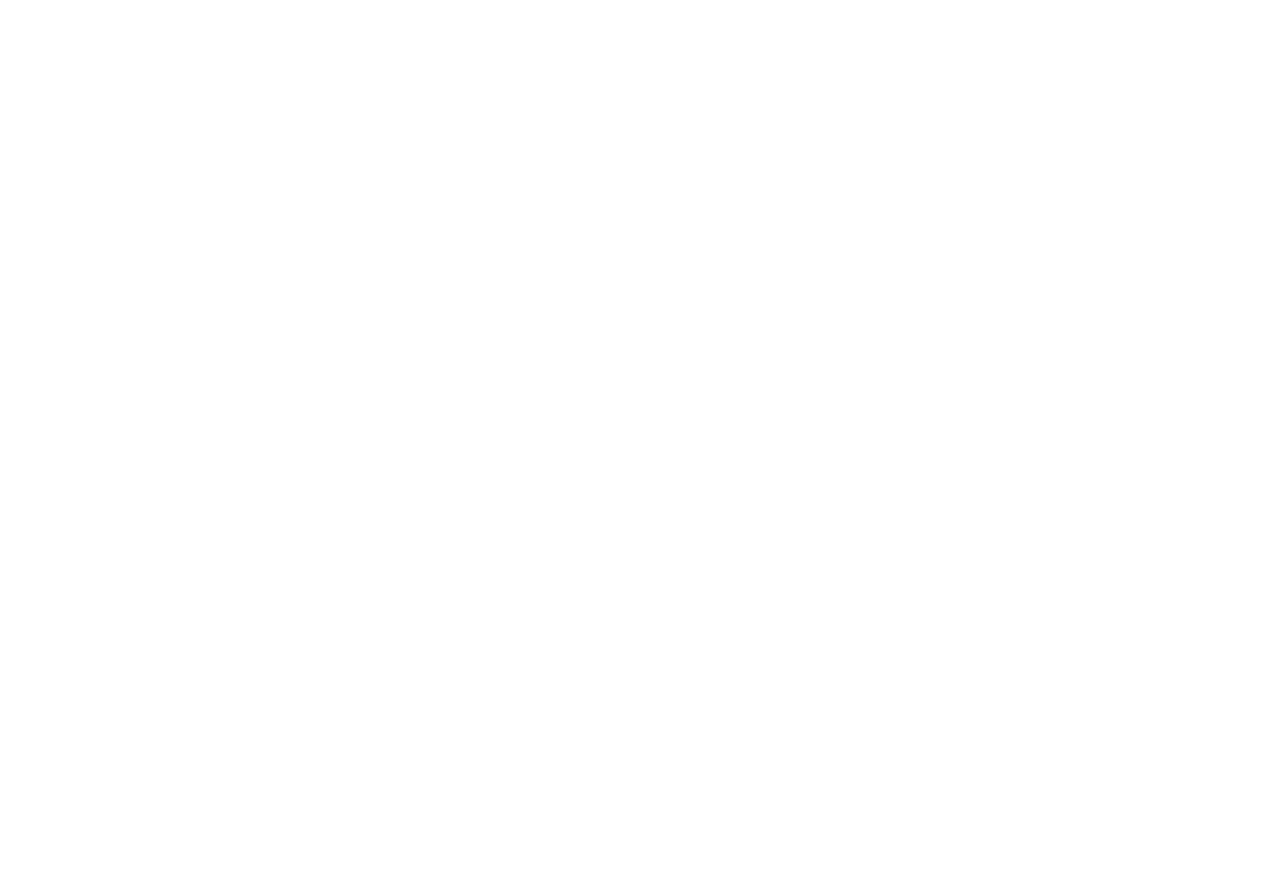
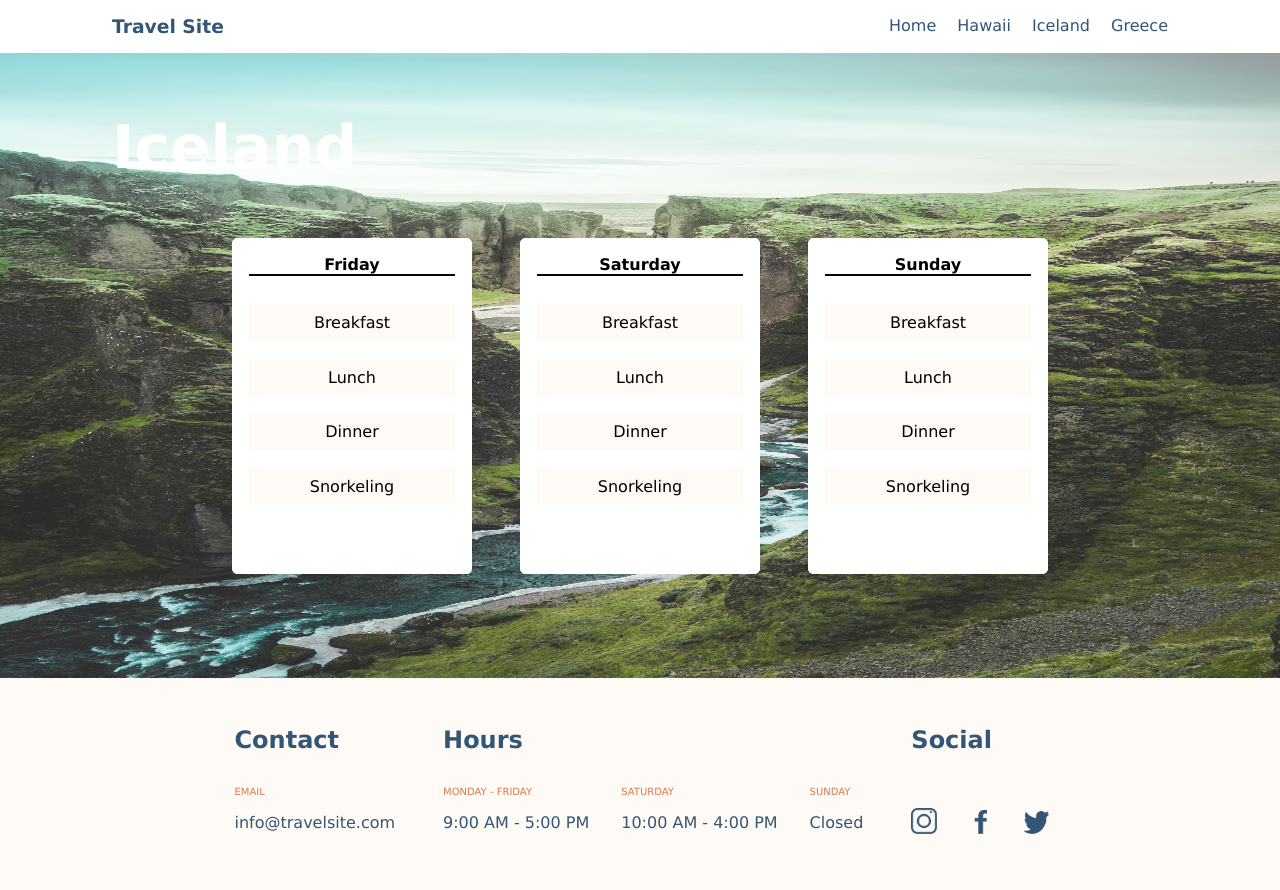
Before and after one commit to veronique-cadet/veronique-cadet-travelsite, a plain HTML site: page pages/iceland.html in a window 1280 px wide. Before the commit the page ends 800 px from the top, so only its background shows below. Drawn offline with Linux system fonts and the light colour scheme.

Commit message:
All pages added

```diff
--- a/css/destinations.css
+++ b/css/destinations.css
@@ -1,5 +1,21 @@
 .hero__hawaii {
   background-image: url(../assets/Images/hawaii.jpg);
+  padding-top: 7rem;
+  padding-bottom: 5rem;
+  background-size: 100% 100%;
+  background-repeat: no-repeat;
+}
+
+.hero__iceland {
+  background-image: url(../assets/Images/iceland.jpg);
+  padding-top: 7rem;
+  padding-bottom: 5rem;
+  background-size: 100% 100%;
+  background-repeat: no-repeat;
+}
+
+.hero__greece {
+  background-image: url(../assets/Images/greece.jpg);
   padding-top: 7rem;
   padding-bottom: 5rem;
   background-size: 100% 100%;
--- a/css/global.css
+++ b/css/global.css
@@ -54,6 +54,7 @@
 
 .footer__text {
   color: #335576;
+  text-decoration: none;
 }
 
 .footer__cardheader {
--- a/pages/greece.html
+++ b/pages/greece.html
@@ -0,0 +1,122 @@
+<!DOCTYPE html>
+<html lang="en">
+  <head>
+    <meta charset="UTF-8" />
+    <meta http-equiv="X-UA-Compatible" content="IE=edge" />
+    <meta name="viewport" content="width=device-width, initial-scale=1.0" />
+    <title>Hawaii</title>
+    <link rel="stylesheet" href="../css/destinations.css" />
+    <link rel="stylesheet" href="../css/global.css" />
+  </head>
+
+  <body>
+    <header class="header">
+      <a class="header__link" href="../index.html">
+        <h3 class="header__title">Travel Site</h3></a
+      >
+      <nav class="navigation">
+        <ul class="navigation__list">
+          <li class="navigation__item">
+            <a class="navigation__link" href="../index.html">Home</a>
+          </li>
+          <li class="navigation__item">
+            <a class="navigation__link" href="../pages/hawaii.html">Hawaii</a>
+          </li>
+          <li class="navigation__item">
+            <a class="navigation__link" href="../pages/iceland.html">Iceland</a>
+          </li>
+          <li class="navigation__item">
+            <a class="navigation__link" href="../pages/greece.html">Greece</a>
+          </li>
+        </ul>
+      </nav>
+    </header>
+
+    <main>
+      <section class="hero__greece">
+        <h1 class="hero__title">Greece</h1>
+        <article class="hero__days">
+          <div class="hero__day">
+            <ul class="hero__day__text">
+              <li class="hero__day__list--day">Friday</li>
+              <li class="hero__day__list">Breakfast</li>
+              <li class="hero__day__list">Lunch</li>
+              <li class="hero__day__list">Dinner</li>
+              <li class="hero__day__list">Snorkeling</li>
+            </ul>
+          </div>
+          <div class="hero__day">
+            <ul class="hero__day__text">
+              <li class="hero__day__list--day">Saturday</li>
+              <li class="hero__day__list">Breakfast</li>
+              <li class="hero__day__list">Lunch</li>
+              <li class="hero__day__list">Dinner</li>
+              <li class="hero__day__list">Snorkeling</li>
+            </ul>
+          </div>
+          <div class="hero__day">
+            <ul class="hero__day__text">
+              <li class="hero__day__list--day">Sunday</li>
+              <li class="hero__day__list">Breakfast</li>
+              <li class="hero__day__list">Lunch</li>
+              <li class="hero__day__list">Dinner</li>
+              <li class="hero__day__list">Snorkeling</li>
+            </ul>
+          </div>
+        </article>
+      </section>
+    </main>
+    <footer class="footer">
+      <div class="footer__address">
+        <h2 class="footer__cardheader">Contact</h2>
+        <p class="footer__text__title">Email</p>
+        <a href="malito: info@travelsite.com"<p class="footer__text">info@travelsite.com</p></a>
+
+      </div>
+
+      <div class="footer__hours">
+        <h2 class="footer__cardheader">Hours</h2>
+        <div class="footer__text__days">
+          <div class="footer__monday-friday">
+            <p class="footer__monday-friday__text">Monday - Friday</p>
+            <p class="footer__monday-friday__time">9:00 AM - 5:00 PM</p>
+          </div>
+          <div class="footer__saturday">
+            <p class="footer__saturday__text">Saturday</p>
+            <p class="footer__saturday__time">10:00 AM - 4:00 PM</p>
+          </div>
+          <div class="footer__sunday">
+            <p class="footer__sunday__text">Sunday</p>
+            <p class="footer__sunday__time">Closed</p>
+          </div>
+        </div>
+      </div>
+
+      <div class="footer__socials">
+        <h2 class="footer__cardheader--social">Social</h2>
+        <a class="footer__links" href="https://www.Instagram.com">
+          <img
+            class="footer__instagram__icon"
+            src="/assets/Icons/icon-instagram.png"
+            alt="Instagram"
+          />
+        </a>
+
+        <a class="footer__links" href="https://www.facebook.com">
+          <img
+            class="footer__facebook__icon"
+            src="/assets/Icons/icon-facebook.png"
+            alt="Facebook"
+          />
+        </a>
+        <a class="footer__links" href="https://www.twiiter.com">
+          <img
+            class="footer__twiiter__icon"
+            src="/assets/Icons/icon-twitter.png"
+            alt="Facebook"
+          />
+        </a>
+      </div>
+    </footer>
+  </body>
+</html>
--- a/pages/iceland.html
+++ b/pages/iceland.html
@@ -0,0 +1,122 @@
+<!DOCTYPE html>
+<html lang="en">
+  <head>
+    <meta charset="UTF-8" />
+    <meta http-equiv="X-UA-Compatible" content="IE=edge" />
+    <meta name="viewport" content="width=device-width, initial-scale=1.0" />
+    <title>Hawaii</title>
+    <link rel="stylesheet" href="../css/destinations.css" />
+    <link rel="stylesheet" href="../css/global.css" />
+  </head>
+
+  <body>
+    <header class="header">
+      <a class="header__link" href="../index.html">
+        <h3 class="header__title">Travel Site</h3></a
+      >
+      <nav class="navigation">
+        <ul class="navigation__list">
+          <li class="navigation__item">
+            <a class="navigation__link" href="../index.html">Home</a>
+          </li>
+          <li class="navigation__item">
+            <a class="navigation__link" href="../pages/hawaii.html">Hawaii</a>
+          </li>
+          <li class="navigation__item">
+            <a class="navigation__link" href="../pages/iceland.html">Iceland</a>
+          </li>
+          <li class="navigation__item">
+            <a class="navigation__link" href="../pages/greece.html">Greece</a>
+          </li>
+        </ul>
+      </nav>
+    </header>
+
+    <main>
+      <section class="hero__iceland">
+        <h1 class="hero__title">Iceland</h1>
+        <article class="hero__days">
+          <div class="hero__day">
+            <ul class="hero__day__text">
+              <li class="hero__day__list--day">Friday</li>
+              <li class="hero__day__list">Breakfast</li>
+              <li class="hero__day__list">Lunch</li>
+              <li class="hero__day__list">Dinner</li>
+              <li class="hero__day__list">Snorkeling</li>
+            </ul>
+          </div>
+          <div class="hero__day">
+            <ul class="hero__day__text">
+              <li class="hero__day__list--day">Saturday</li>
+              <li class="hero__day__list">Breakfast</li>
+              <li class="hero__day__list">Lunch</li>
+              <li class="hero__day__list">Dinner</li>
+              <li class="hero__day__list">Snorkeling</li>
+            </ul>
+          </div>
+          <div class="hero__day">
+            <ul class="hero__day__text">
+              <li class="hero__day__list--day">Sunday</li>
+              <li class="hero__day__list">Breakfast</li>
+              <li class="hero__day__list">Lunch</li>
+              <li class="hero__day__list">Dinner</li>
+              <li class="hero__day__list">Snorkeling</li>
+            </ul>
+          </div>
+        </article>
+      </section>
+    </main>
+    <footer class="footer">
+      <div class="footer__address">
+        <h2 class="footer__cardheader">Contact</h2>
+        <p class="footer__text__title">Email</p>
+        <a href="malito: info@travelsite.com"<p class="footer__text">info@travelsite.com</p></a>
+
+      </div>
+
+      <div class="footer__hours">
+        <h2 class="footer__cardheader">Hours</h2>
+        <div class="footer__text__days">
+          <div class="footer__monday-friday">
+            <p class="footer__monday-friday__text">Monday - Friday</p>
+            <p class="footer__monday-friday__time">9:00 AM - 5:00 PM</p>
+          </div>
+          <div class="footer__saturday">
+            <p class="footer__saturday__text">Saturday</p>
+            <p class="footer__saturday__time">10:00 AM - 4:00 PM</p>
+          </div>
+          <div class="footer__sunday">
+            <p class="footer__sunday__text">Sunday</p>
+            <p class="footer__sunday__time">Closed</p>
+          </div>
+        </div>
+      </div>
+
+      <div class="footer__socials">
+        <h2 class="footer__cardheader--social">Social</h2>
+        <a class="footer__links" href="https://www.Instagram.com">
+          <img
+            class="footer__instagram__icon"
+            src="/assets/Icons/icon-instagram.png"
+            alt="Instagram"
+          />
+        </a>
+
+        <a class="footer__links" href="https://www.facebook.com">
+          <img
+            class="footer__facebook__icon"
+            src="/assets/Icons/icon-facebook.png"
+            alt="Facebook"
+          />
+        </a>
+        <a class="footer__links" href="https://www.twiiter.com">
+          <img
+            class="footer__twiiter__icon"
+            src="/assets/Icons/icon-twitter.png"
+            alt="Facebook"
+          />
+        </a>
+      </div>
+    </footer>
+  </body>
+</html>
```
Also changed, not shown: index.html (+3 -2 lines), pages/hawaii.html (+2 -1 lines).
